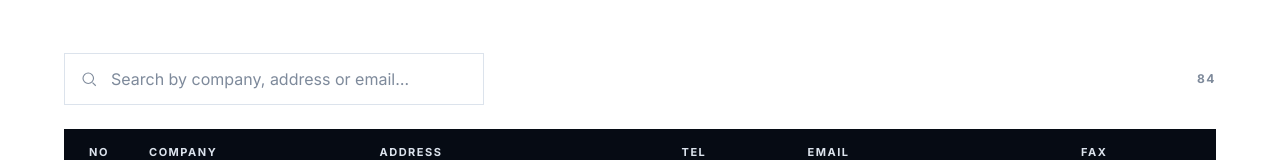
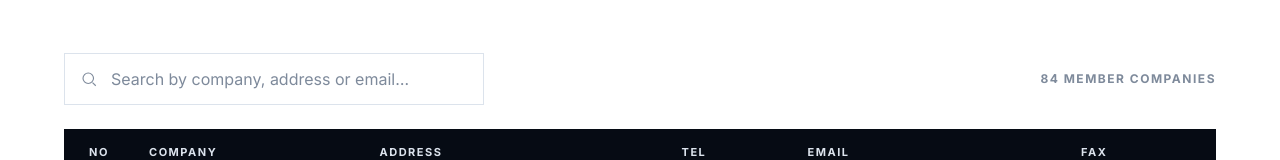
Before and after one commit to alfianlion/aiea.org.sg, a plain HTML site: page membership-directory.html in a window 1280 px wide. Shown: the part 488-648 px from the top of the page. Drawn offline with nearby package versions, Linux system fonts and the light colour scheme.

Commit message:
added member compaines text on directory

```diff
--- a/members.js
+++ b/members.js
@@ -157,7 +157,7 @@
 
   function render(list) {
     if (countEl) {
-      countEl.textContent = list.length;
+      countEl.textContent = list.length + " member companies";
     }
 
     if (list.length === 0) {
--- a/membership-directory.html
+++ b/membership-directory.html
@@ -97,7 +97,7 @@
         </svg>
         <input type="search" id="member-search" placeholder="Search by company, address or email…" aria-label="Search members" autocomplete="off">
       </div>
-      <p class="directory-count" id="directory-count" aria-live="polite">84 member companies</p>
+      <p class="directory-count" id="directory-count" aria-live="polite"></p>
     </div>
 
     <!-- Table head (desktop only) -->
```
